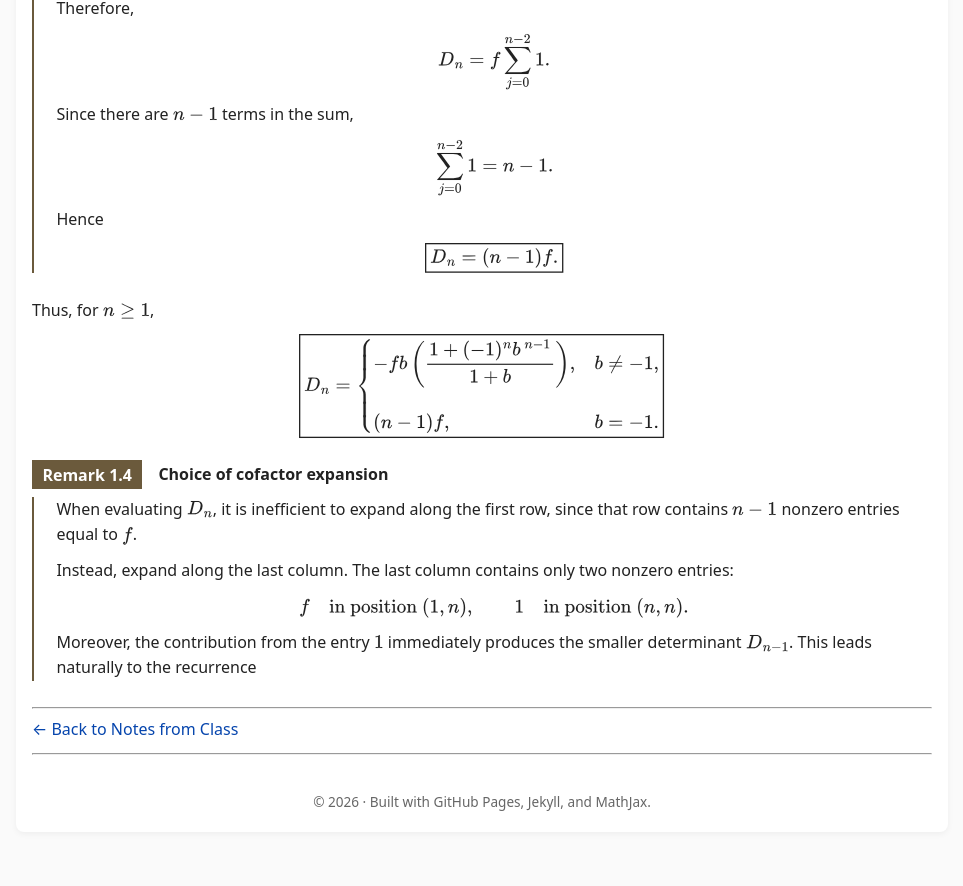
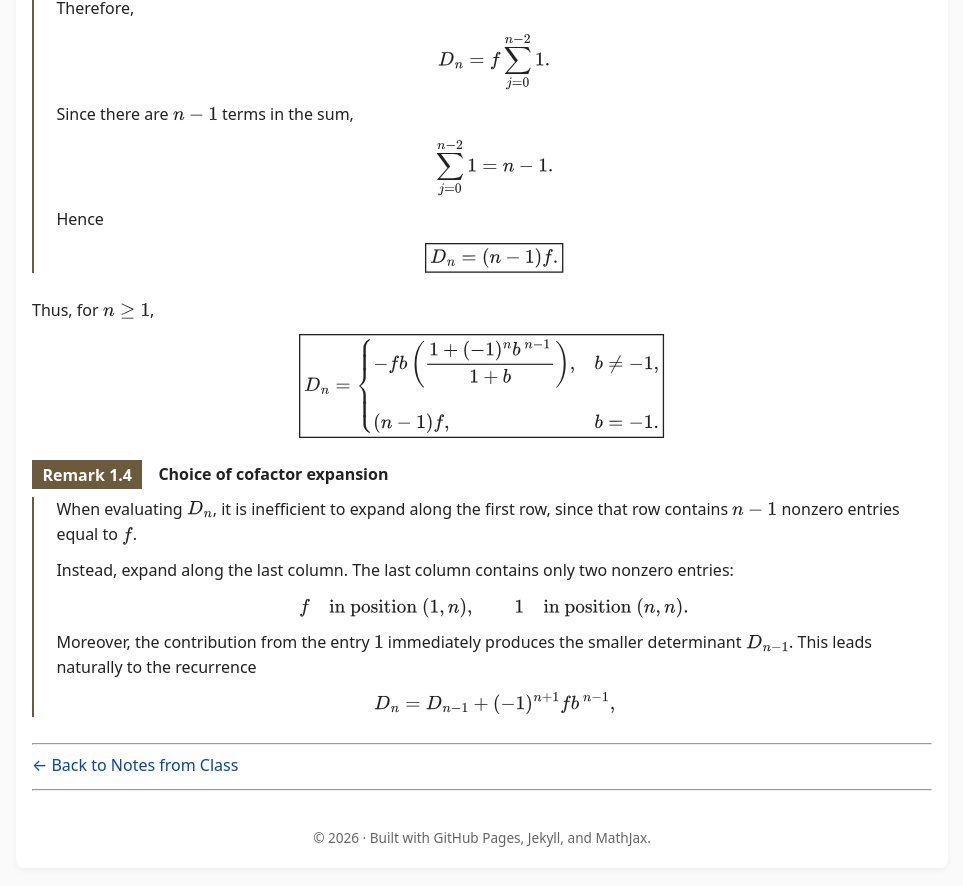
Before and after one commit to SaleemKamaludin/SaleemKamaludin.github.io, a Jekyll site: the page built from courses/math-2276/notes-from-class/lecture-2/index.md, in a window 1280 px wide and 900 px high, scrolled down 10517 px. Shown: the top 886 px of the window, without its empty margins (158-1121 px from the left). Built offline with Jekyll 4.4.1, drawn with Linux system fonts in a browser that asks for light colours; before the commit the page ends 11381 px from its top, so only the background shows below that.

Commit message:
Extend cofactor expansion remark in Lecture 2

```diff
--- a/courses/math-2276/notes-from-class/lecture-2/index.md
+++ b/courses/math-2276/notes-from-class/lecture-2/index.md
@@ -1613,6 +1613,22 @@ D_n=
     </p>
 
     </div>
+
+    <div id="remark-choice-cofactor-expansion-recurrence">
+
+    <div class="display-math">
+
+    \[
+    D_n
+    =
+    D_{n-1}
+    +
+    (-1)^{n+1}fb^{\,n-1},
+    \]
+
+    </div>
+
+    </div>
   </div>
 
 </div>
```
